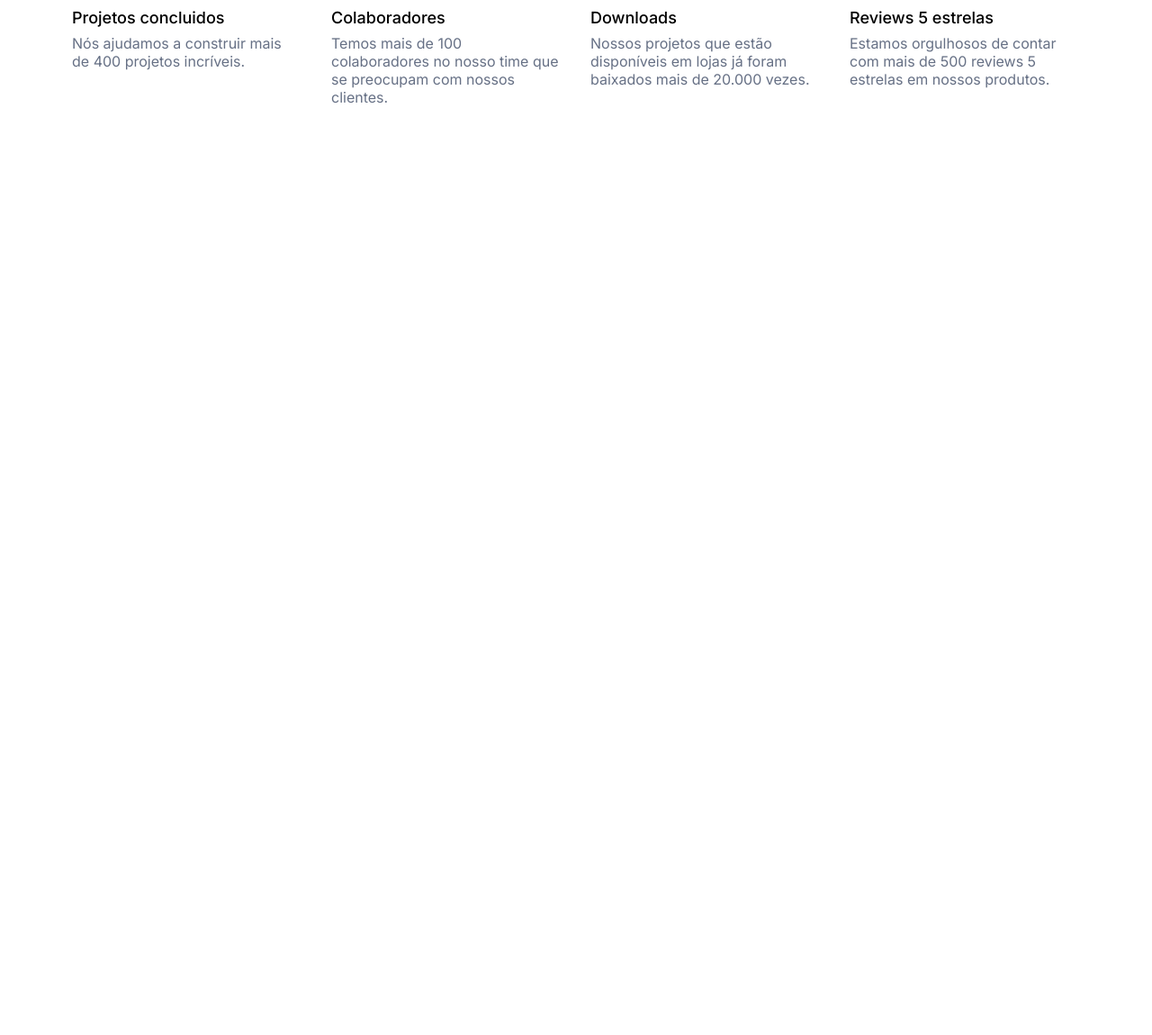
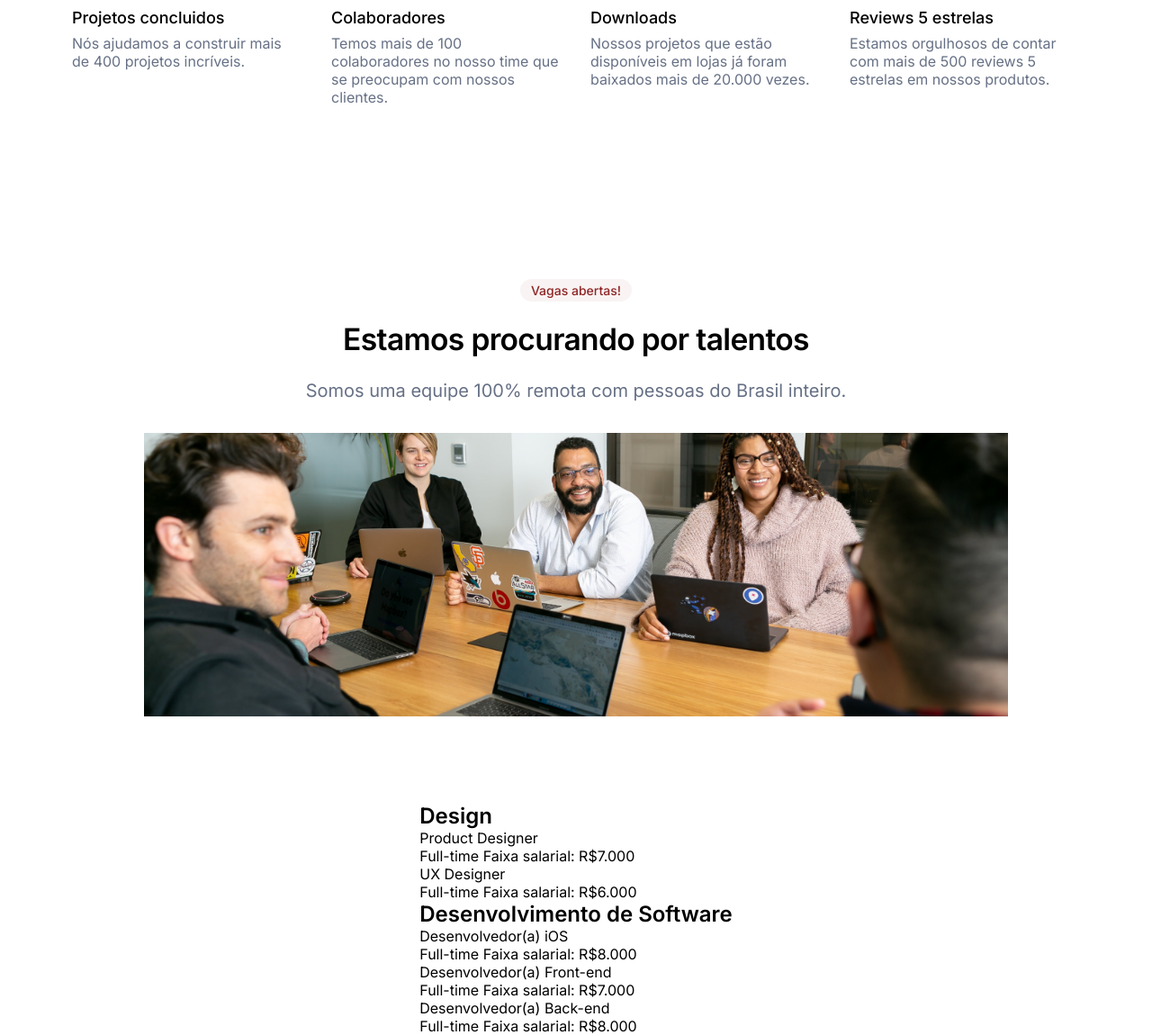
Before and after one commit to maironmoreno/7daysofcodehtmlcss, a plain HTML site: page index.html in a window 1280 px wide. Shown: the part 513-1663 px from the top of the page at 90% size. Before the commit the page ends 800 px from the top, so only its background shows below. Drawn offline with Linux system fonts and the light colour scheme.

Commit message:
Add files via upload
section vagas div talentos

```diff
--- a/css/style.css
+++ b/css/style.css
@@ -2,6 +2,7 @@
   --text-color: #667085;
   --main-color: #8E2424;
   --text-button: #FFF;
+  --secondary-color: rgba(142, 36, 36, 0.05);
 }
 
 * {
@@ -104,8 +105,68 @@
   padding: 0.75rem 0 0.50rem 0;
 }
 
-.metricas-container__suportingText{
+.metricas-container__suportingText {
   font-weight: 400;
   font-size: 16px;
   color: var(--text-color);
 }
+
+/*vagas*/
+
+.vagas{
+  display: flex;
+  flex-direction: column;
+  align-items: center;
+  padding: 0 5rem;
+}
+
+.vagas__talentos {
+  padding: 6rem 5rem;
+  display: flex;
+  flex-direction: column;
+  align-items: center;
+  gap: 2rem;
+}
+
+.vagas__texto {
+  display: flex;
+  flex-direction: column;
+  align-items: center;
+}
+
+.vagas__texto span {
+  color: var(--main-color);
+  font-weight: 500;
+  font-size: 14px;
+
+  padding: 4px 12px;
+
+  background: var(--secondary-color);
+  border-radius: 16px;
+
+}
+
+.vagas__texto h1 {
+  font-size: 2.1rem;
+  font-weight: 600;
+  line-height: 44px;
+  text-align: center;
+  letter-spacing: -0.02em;
+  padding: 20px 0;
+
+}
+
+.vagas__texto p {
+  color: var(--text-color);
+  font-weight: 400;
+  font-size: 1.25rem;
+  line-height: 30px;
+}
+
+.vagas div img {
+  width: 100%;
+}
+
+.vagas__areas{
+
+}
--- a/index.html
+++ b/index.html
@@ -1,5 +1,6 @@
 <!DOCTYPE html>
 <html lang="pt-br">
+
 <head>
   <meta charset="UTF-8">
   <meta http-equiv="X-UA-Compatible" content="IE=edge">
@@ -10,17 +11,18 @@
   <link href="https://fonts.googleapis.com/css2?family=Inter:wght@300;400;500;600&display=swap" rel="stylesheet">
   <link rel="stylesheet" href="css/style.css">
 </head>
+
 <body>
   <nav>
-    <img src="img/logo.svg"/>
+    <img src="img/logo.svg" />
     <div class="links">
       <a href="#">Home</a>
       <a href="#">Produtos</a>
       <a href="#">Recursos</a>
       <a href="#">Sobre nós</a>
     </div>
-    <div></div> <!--Divs vazias para centralizar o cabeçalho conforme projeto-->
-    <div></div>
+    <div></div><!--Divs vazias para centralizar o cabeçalho conforme projeto-->
+    <div></div><!--Divs vazias para centralizar o cabeçalho conforme projeto-->
     <div class="buttons">
       <button>Entrar</button>
       <button id="signUp">Cadastrar</button>
@@ -30,7 +32,8 @@
   <section class="about-us">
     <span>Sobre nós</span>
     <h1>Por que somos diferentes?</h1>
-    <p>Nós focamos nos detalhes de tudo que fazemos. Tudo para ajudar as empresas de todo o mundo a se concentrarem naquilo que é realmente importante para elas.</p>
+    <p>Nós focamos nos detalhes de tudo que fazemos. Tudo para ajudar as empresas de todo o mundo a se concentrarem
+      naquilo que é realmente importante para elas.</p>
   </section>
 
   <section class="metricas-container">
@@ -42,18 +45,93 @@
     <div>
       <span>100+</span>
       <p class="metricas-container__Text">Colaboradores</p>
-    <p class="metricas-container__suportingText">Temos mais de 100 colaboradores no nosso time que se preocupam com nossos clientes.</p>
+      <p class="metricas-container__suportingText">Temos mais de 100 colaboradores no nosso time que se preocupam com
+        nossos clientes.</p>
     </div>
     <div>
       <span>20k</span>
       <p class="metricas-container__Text">Downloads</p>
-    <p class="metricas-container__suportingText">Nossos projetos que estão disponíveis em lojas já foram baixados mais de 20.000 vezes.</p>
+      <p class="metricas-container__suportingText">Nossos projetos que estão disponíveis em lojas já foram baixados mais
+        de 20.000 vezes.</p>
     </div>
     <div>
       <span>500+</span>
       <p class="metricas-container__Text">Reviews 5 estrelas</p>
-    <p class="metricas-container__suportingText">Estamos orgulhosos de contar com mais de 500 reviews 5 estrelas em nossos produtos.</p>
+      <p class="metricas-container__suportingText">Estamos orgulhosos de contar com mais de 500 reviews 5 estrelas em
+        nossos produtos.</p>
     </div>
   </section>
+
+  <section class="vagas">
+    <div class="vagas__talentos">
+      <div class="vagas__texto">
+        <span>Vagas abertas!</span>
+        <h1>Estamos procurando por talentos</h1>
+        <p>Somos uma equipe 100% remota com pessoas do Brasil inteiro.</p>
+      </div>
+
+      <img src="img/team.png" />
+    </div>
+
+    <div class="vagas_areas">
+
+      <h2>Design</h2>
+
+      <div class="vaga">
+        <span class="titulo-vaga">Product Designer</span>
+
+        <div class="informacoes">
+          <span>Full-time</span>
+          <span>Faixa salarial: R$7.000</span>
+
+        </div>
+
+        <div class="vaga">
+          <span class="titulo-vaga">UX Designer</span>
+
+          <div class="informacoes">
+            <span>Full-time</span>
+            <span>Faixa salarial: R$6.000</span>
+
+          </div>
+
+          <h2>Desenvolvimento de Software</h2>
+
+          <div class="vaga">
+            <span class="titulo-vaga">Desenvolvedor(a) iOS</span>
+
+            <div class="informacoes">
+              <span>Full-time</span>
+              <span>Faixa salarial: R$8.000</span>
+
+            </div>
+
+            <div class="vaga">
+              <span class="titulo-vaga">Desenvolvedor(a) Front-end</span>
+
+              <div class="informacoes">
+                <span>Full-time</span>
+                <span>Faixa salarial: R$7.000</span>
+
+              </div>
+
+              <div class="vaga">
+                <span class="titulo-vaga">Desenvolvedor(a) Back-end</span>
+
+                <div class="informacoes">
+                  <span>Full-time</span>
+                  <span>Faixa salarial: R$8.000</span>
+
+                </div>
+              </div>
+            </div>
+          </div>
+        </div>
+      </div>
+    </div>
+
+  </section>
+
 </body>
+
 </html>
```
Also changed, not shown: img/team.png (added). Lines whose indentation alone changed are shown as unchanged.
